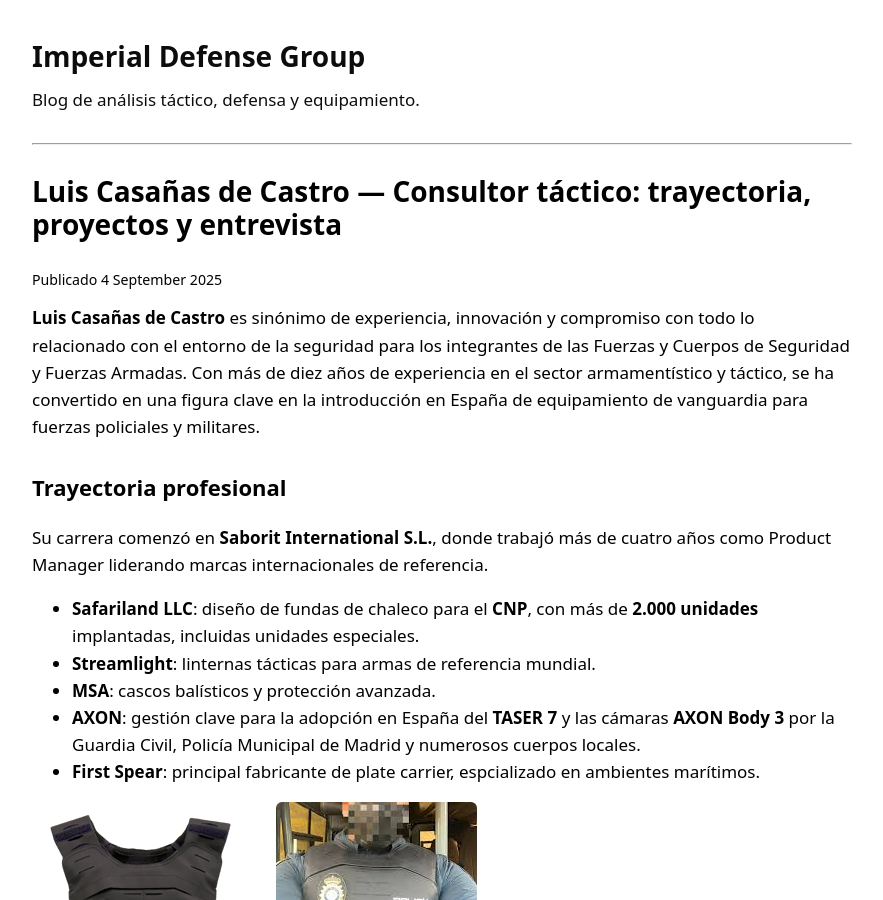
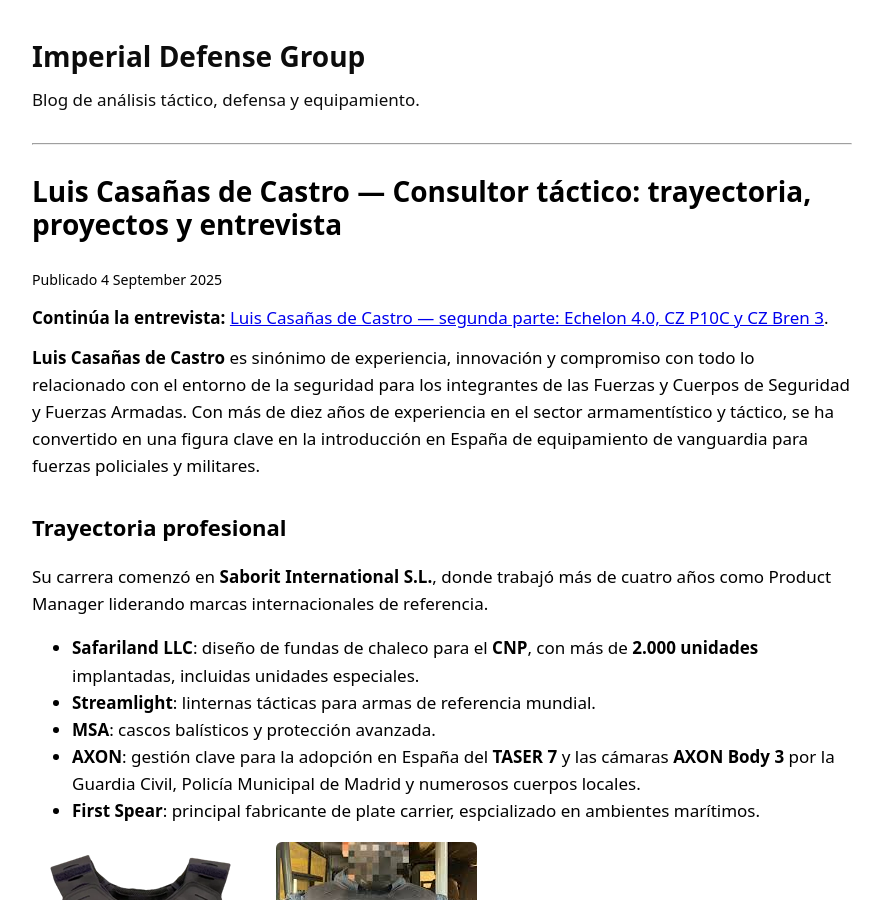
Before and after one commit to imperialdefensegroup/articulos, a Jekyll site: the page built from _posts/2025-09-04-luis-casanas-de-castro-consultor-tactico.md, in a window 1280 px wide and 900 px high. Shown: the whole window, without its empty margins (198-1081 px from the left). Built offline with Jekyll 4.4.1, drawn with Linux system fonts in a browser that asks for light colours.

Commit message:
Destacar la segunda entrevista desde el inicio de la primera parte

```diff
--- a/_posts/2025-09-04-luis-casanas-de-castro-consultor-tactico.md
+++ b/_posts/2025-09-04-luis-casanas-de-castro-consultor-tactico.md
@@ -8,6 +8,8 @@ tags: [Luis Casañas de Castro, consultoría táctica, material policial, materi
 image: /assets/img/chaleco.jpg
 author: "Imperial Defense Group"
 ---
+
+**Continúa la entrevista:** [Luis Casañas de Castro — segunda parte: Echelon 4.0, CZ P10C y CZ Bren 3](https://imperialdefensegroup.github.io/articulos/entrevista-luis-casanas-parte-2/).
 
 **Luis Casañas de Castro** es sinónimo de experiencia, innovación y compromiso con todo lo relacionado con el entorno de la seguridad para los integrantes de las Fuerzas y Cuerpos de Seguridad y Fuerzas Armadas. Con más de diez años de experiencia en el sector armamentístico y táctico, se ha convertido en una figura clave en la introducción en España de equipamiento de vanguardia para fuerzas policiales y militares.
 
```
